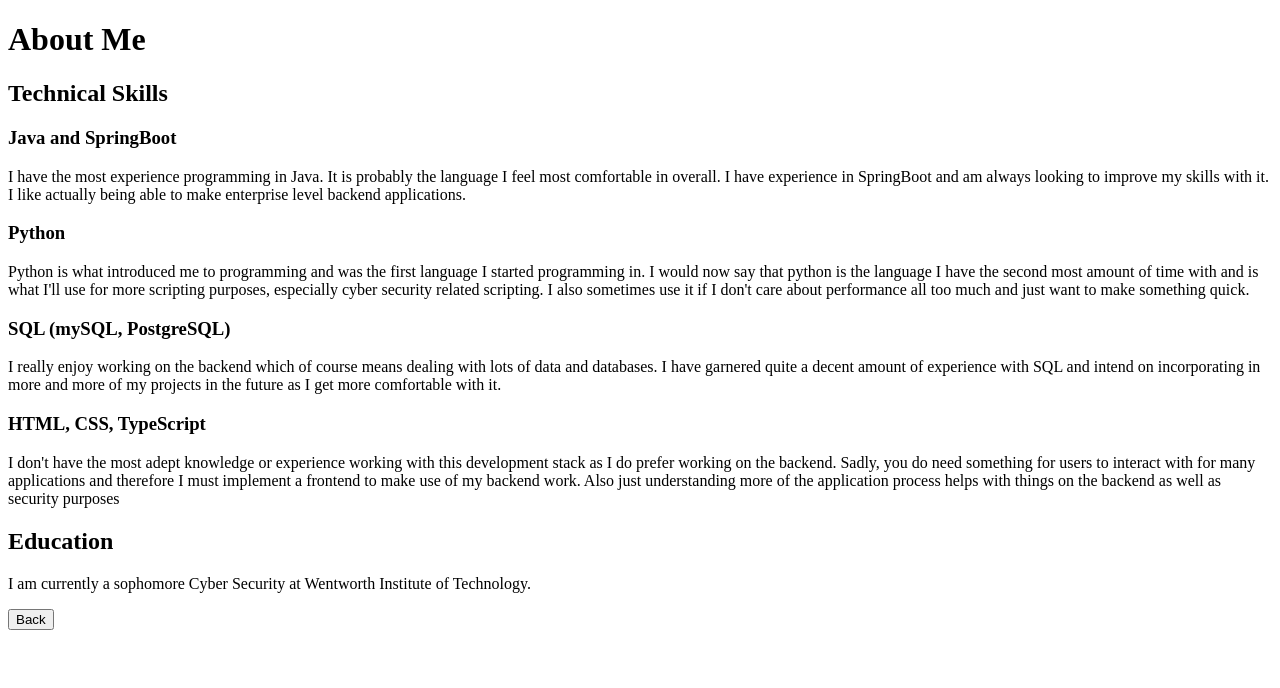
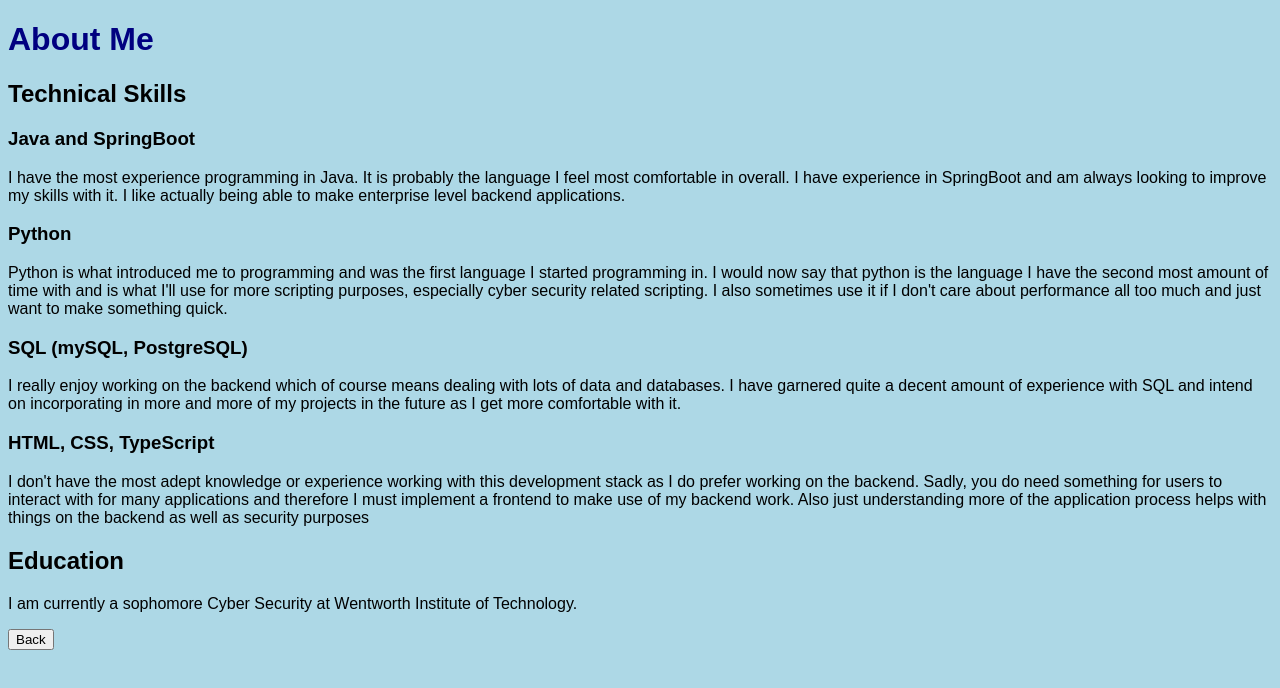
Before and after one commit to DLamb-TheFallen/DLamb-TheFallen.github.io, a website: page about.html in a window 1280 px wide. Drawn offline with Linux system fonts and the light colour scheme.

Commit message:
added writing to pages and added css file

```diff
--- a/about.html
+++ b/about.html
@@ -6,6 +6,7 @@
         <meta http-equiv="X-UA-Compatible" content="IE=edge">
         <meta name="viewport" content="width=device-width, initial-scale=1.0">
         <script src="./dest/script.js" defer></script>
+        <link rel="stylesheet" type="text/css" href="style.css">
         <title>About Me</title>
     </head>
     <body>
--- /dev/null
+++ b/style.css
@@ -0,0 +1,8 @@
+body {
+        font-family: sans-serif;
+        background-color: lightblue;
+    }
+
+    h1 {
+        color: navy;
+    }
```
Also changed, not shown: index.html (+1 -0 lines), projects.html (+1 -0 lines).
